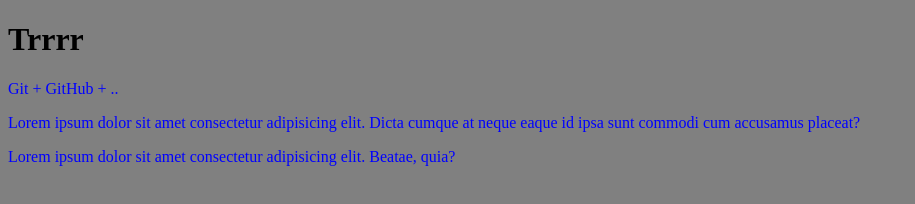
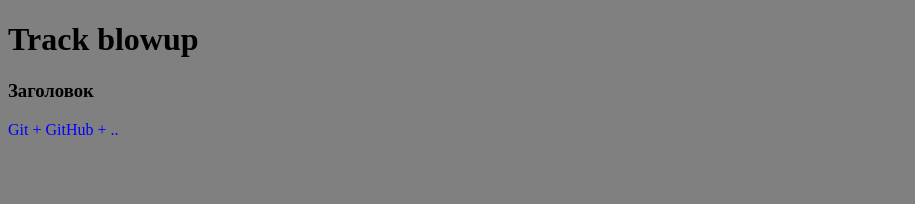
Before and after one commit to LavaEKB/gittest, a plain HTML site: page index.html in a window 1280 px wide. Shown: the whole page, without its empty margins (0-915 px from the left). Drawn offline with Linux system fonts and the light colour scheme.

Commit message:
change titles

```diff
--- a/index.html
+++ b/index.html
@@ -8,9 +8,8 @@
     <link rel="stylesheet" href="css/main.css">
 </head>
 <body>
-    <h1>Trrrr</h1>
+    <h1>Track blowup</h1>
+    <h3>Заголовок</h3>
     <p>Git + GitHub + .. </p>
-    <p>Lorem ipsum dolor sit amet consectetur adipisicing elit. Dicta cumque at neque eaque id ipsa sunt commodi cum accusamus placeat?</p>
-    <p>Lorem ipsum dolor sit amet consectetur adipisicing elit. Beatae, quia?</p>
 </body>
 </html>
```
